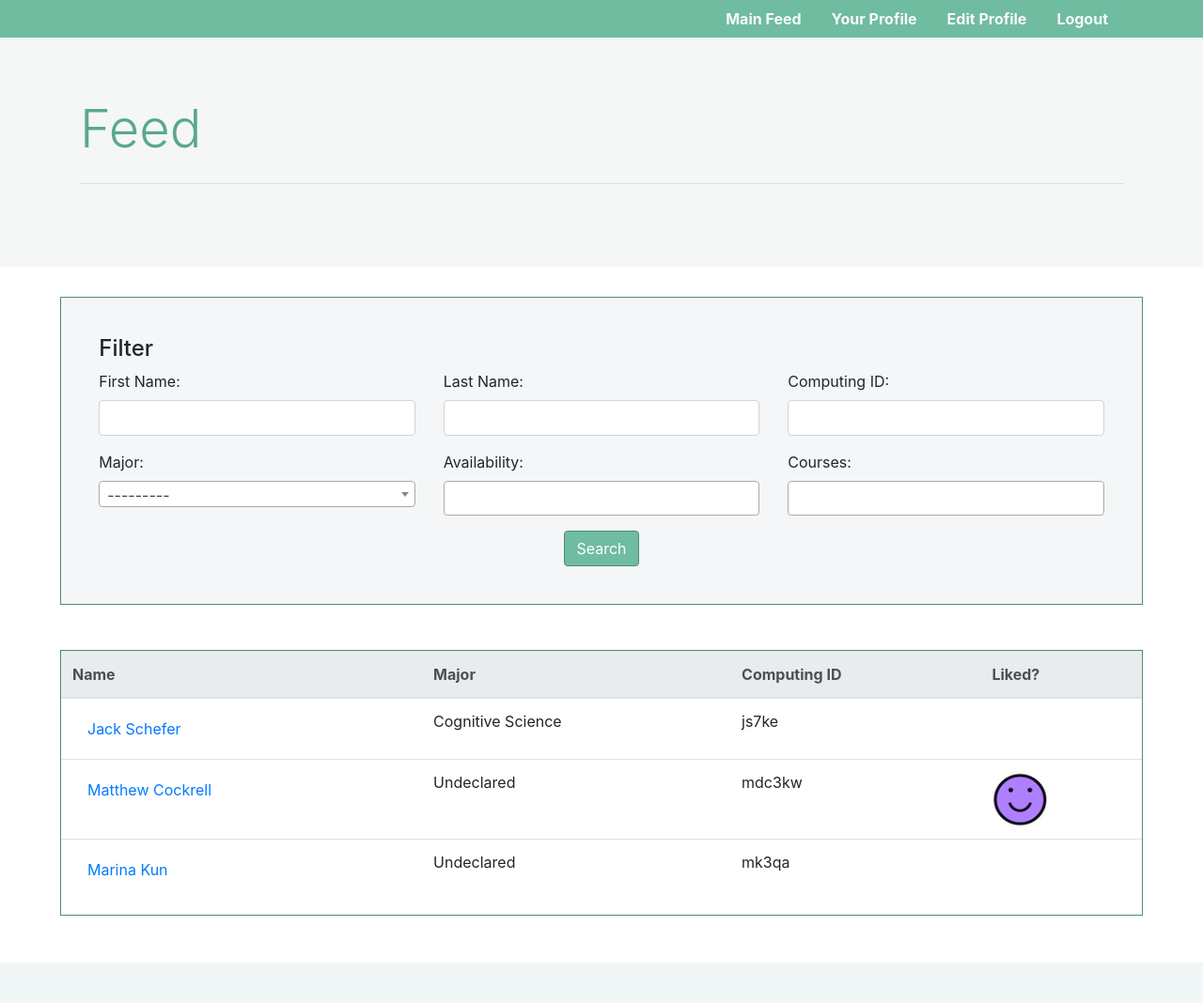
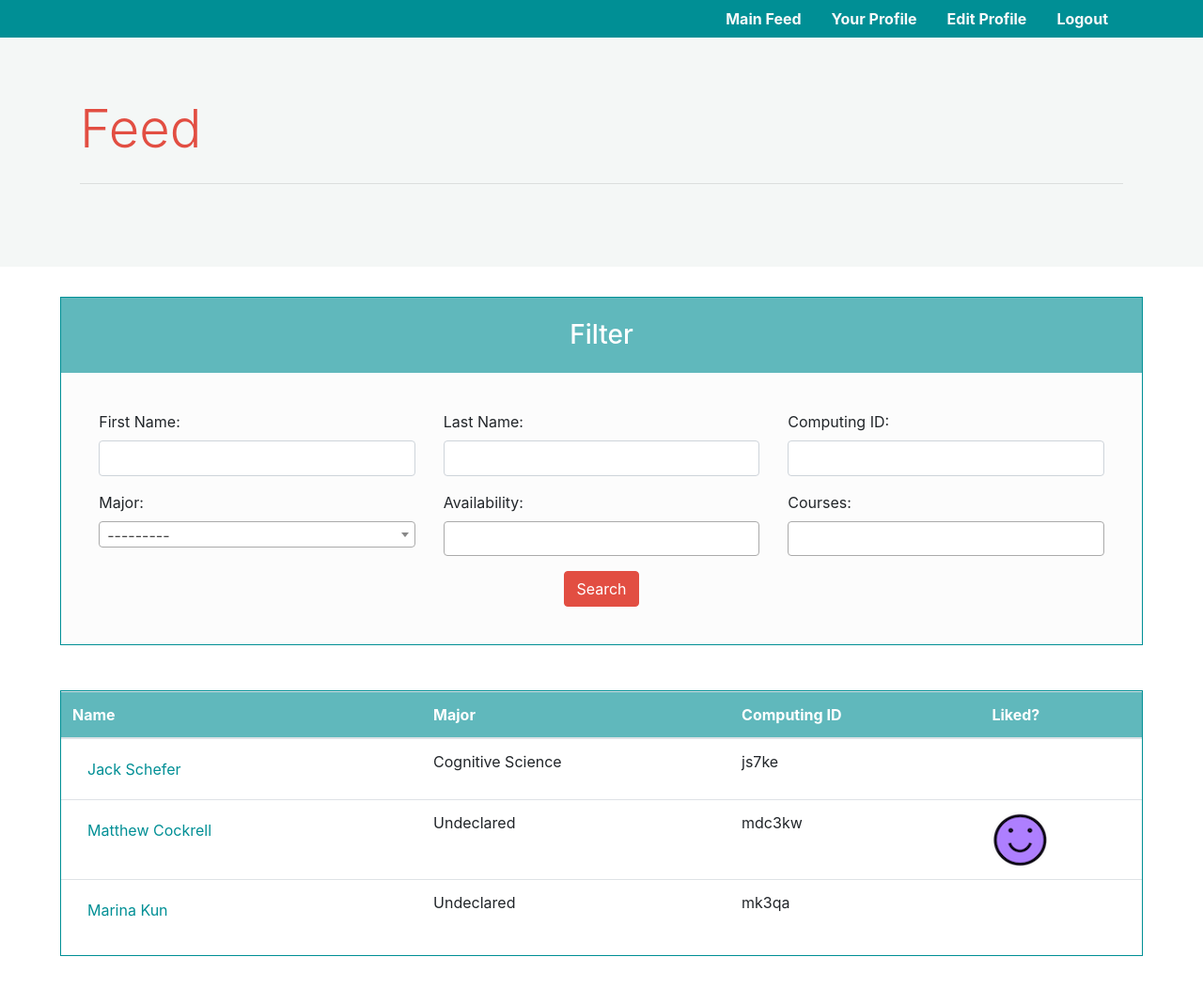
Before and after one commit to matthewcockrell/skilletz, a Django app: page /feed in a window 1280 px wide. Shown: the whole page at 94% size. Before the commit the page ends 1025 px from the top, so only its background shows below. Run offline with Django 3.2, Linux system fonts and the light colour scheme; a user stored in the database is signed in; data comes from the database, SQL or seed files in the repository; some libraries are stand-ins or nearby versions.

Commit message:
change theme color

```diff
--- a/pages/templates/pages/authenticated.html
+++ b/pages/templates/pages/authenticated.html
@@ -1,5 +1,5 @@
 {% extends 'pages/base.html' %} {% block pagecontent %}
-<div class="container-fluid" style="background-color:#6fbca0;">
+<div class="container-fluid" style="background-color:#008F95;">
 	<div class="container">
 		<ul class="nav justify-content-end">
 			<li class="nav-item">
--- a/pages/templates/pages/profile_list.html
+++ b/pages/templates/pages/profile_list.html
@@ -6,17 +6,17 @@
 {% block content %}
 
 <div>
-	<div class="jumbotron jumbotron-fluid" style="background-color:#f4f7f6;">
+	<div class="jumbotron jumbotron-fluid" style="height: 1%; background-color:#f4f7f6; color: #e24e42;">
 		<div class="container">
-			<h1 class="display-4" style="color: #5aa88c">Feed</h1>
+			<h1 class="display-4" style="color: #e24e42">Feed</h1>
 			<hr class="my-4">
 		</div>
 	</div>
 	<div style="padding-left: 5%; padding-right: 5%">
 		<form method="get">
-			<div class="well" style="background: #f4f6f7; border: 1px solid #4d8e77">
+			<div class="well" style="background: #fcfcfc; border: 1.2px solid #008F95">
+				<h3 style="padding: 2%; text-align: center; background-color: #60b8bc; color: white">Filter</h3>
 				<div class="well-form" style=" margin:3.5%;">
-					<h4 style="margin-top: 0">Filter</h4>
 					<div class="row">
 						<div class="form-group col-sm-4">
 							{{ filter.form.first_name.label_tag}} {% render_field filter.form.first_name class="form-control" %}
@@ -38,7 +38,7 @@
 						</div>
 					</div>
 					<center>
-						<button type="submit" class="btn btn-primary" style="background-color: #6fbca0; border-color:#4d8e77;">
+						<button type="submit" class="btn btn-primary" style="background-color: #e24e42; border-color:#e24e42;">
 							<span class="glyphicon glyphicon-search"></span> Search </button>
 					</center>
 				</div>
@@ -46,9 +46,9 @@
 		</form>
 		<br>
 		</br>
-		<div style="border: 1px solid #4d8e77; margin-bottom: 50px">
+		<div style="border: 1.2px solid #008F95; margin-bottom: 50px">
 			<table class=" table table-hover ">
-				<thead class="thead-light">
+				<thead style="background-color: #60b8bc; color: white">
 					<tr>
 						<th> Name</th>
 						<th> Major</th>
@@ -60,7 +60,7 @@
 					{% for profile in filter.qs %}
 					<tr>
 						<td>
-							<a class="nav-link" href="{% url 'pages:profile' %}/{{profile.user}} ">{{profile.first_name}} {{profile.last_name}}</a>
+							<a class="nav-link" style="color:#008F95"href="{% url 'pages:profile' %}/{{profile.user}} ">{{profile.first_name}} {{profile.last_name}}</a>
 						</td>
 						<td>
 							{{profile.major}}
```
